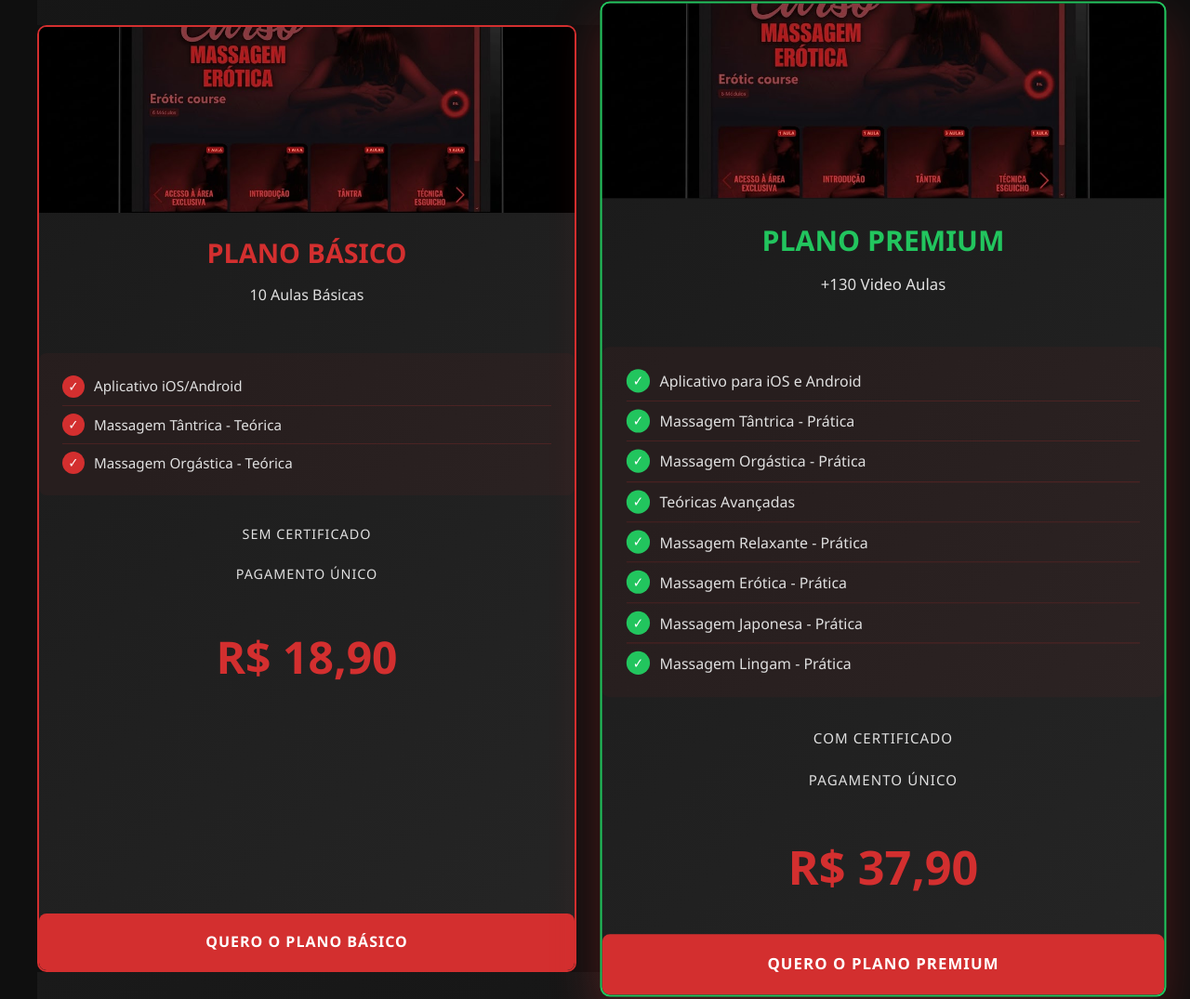
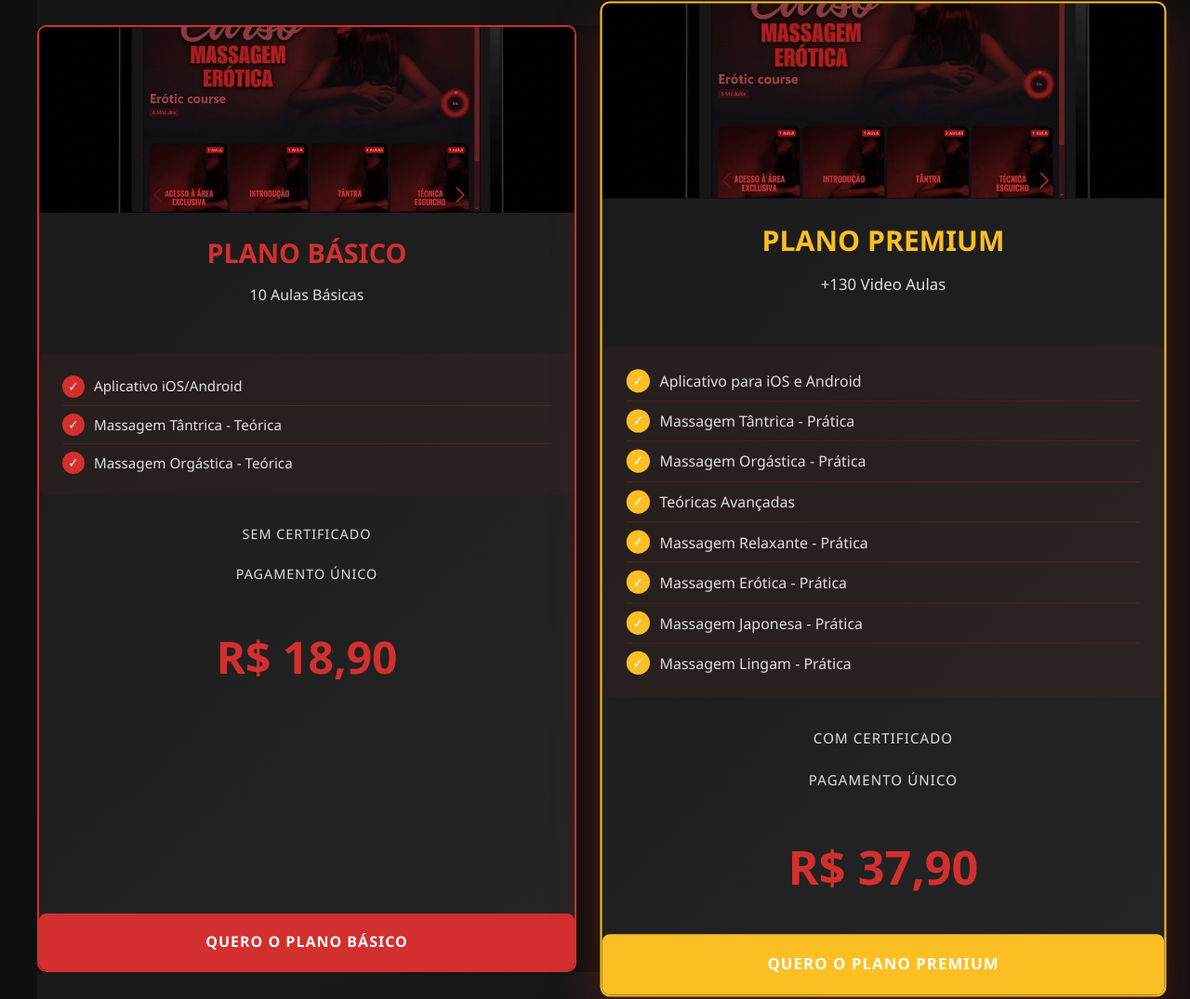
Before and after one commit to raironabreu02-cell/massagemtantric, a plain HTML site: page index.html in a window 1280 px wide. Shown: the part 5860-6935 px from the top of the page at 93% size. Drawn offline with Linux system fonts and the light colour scheme.

Commit message:
Add files via upload

```diff
--- a/css/style.css
+++ b/css/style.css
@@ -342,17 +342,17 @@ h1, h2, h3, h4, h5, h6 {
 }
 
 .price-card.premium {
-    border-color: #22c55e;
+    border-color: #fbbf24;
     transform: scale(1.05);
-    box-shadow: 0 20px 50px rgba(34, 197, 94, 0.3);
+    box-shadow: 0 20px 50px rgba(251, 191, 36, 0.3);
 }
 
 .price-card.premium h2 {
-    color: #22c55e;
+    color: #fbbf24;
 }
 
 .price-card.premium .check {
-    background-color: #22c55e;
+    background-color: #fbbf24;
 }
 
 .price-card.premium {
@@ -454,6 +454,15 @@ h1, h2, h3, h4, h5, h6 {
     background-color: var(--border-red);
     transform: scale(1.02);
     box-shadow: 0 10px 30px rgba(211, 47, 47, 0.4);
+}
+
+.btn-buy-premium {
+    background-color: #fbbf24 !important;
+}
+
+.btn-buy-premium:hover {
+    background-color: #f59e0b !important;
+    box-shadow: 0 10px 30px rgba(251, 191, 36, 0.4) !important;
 }
 
 /* Garantia */
```
